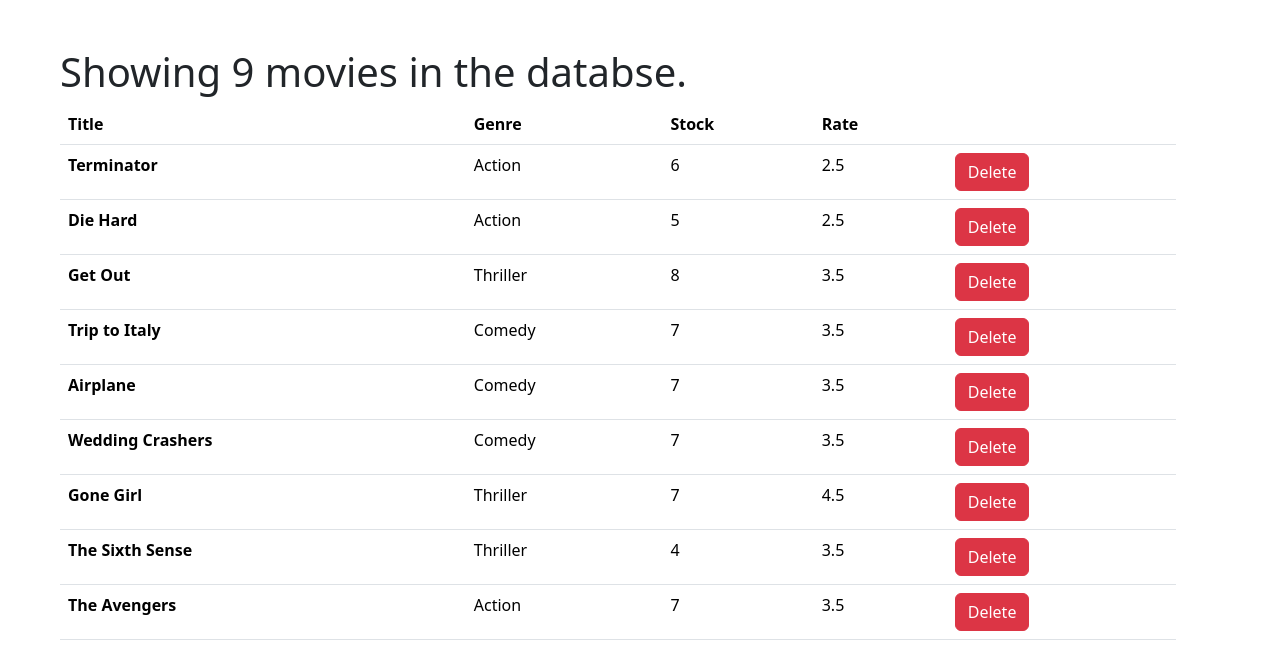
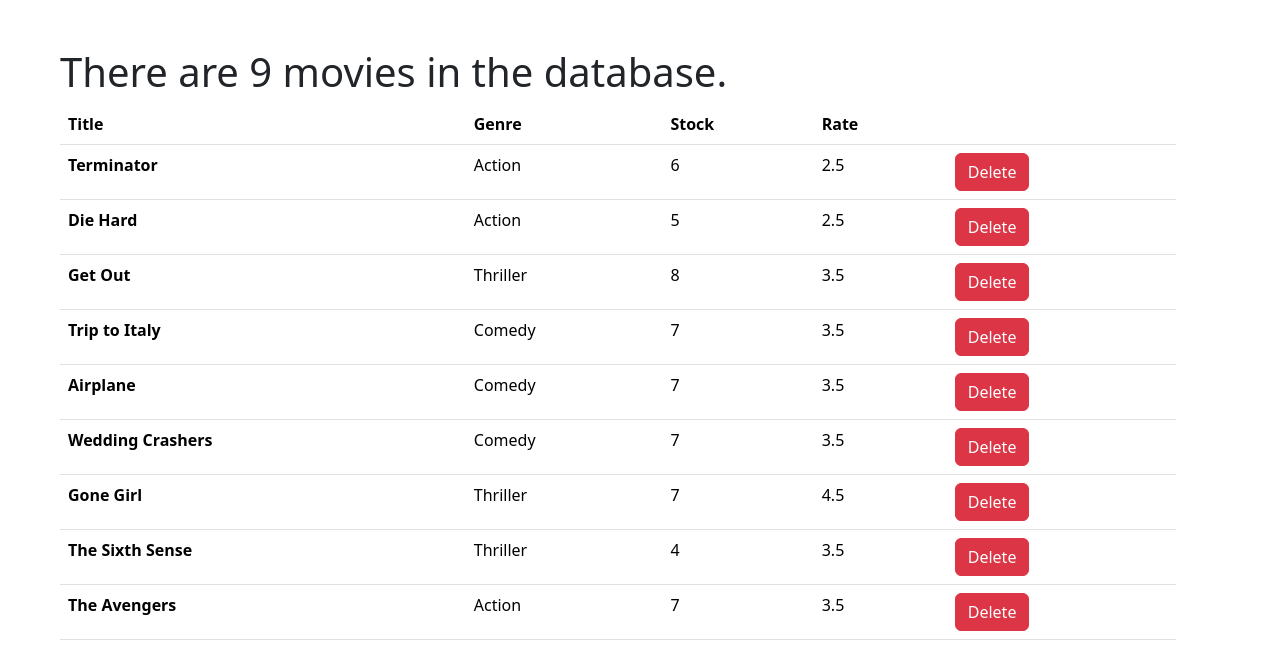
Before and after one commit to aloaam/mastering-react-vidly, a React (Create React App) app: page / in a window 1280 px wide. Shown: the top 670 px of the page. Built offline with nearby package versions, Linux system fonts and the light colour scheme.

Commit message:
Add conditional rendering to vid component

```diff
--- a/src/App.js
+++ b/src/App.js
@@ -9,11 +9,13 @@
     setMovies(movies.filter((movie) => movie._id != id));
   };
 
-  return (
-    <div>
-      <main className="container m-5">
-        <h1>Showing {movies.length} movies in the databse.</h1>
+  const renderTable = () => {
+    if (movies.length === 0)
+      return <h1>There are no movies in the database!</h1>;
 
+    return (
+      <div>
+        <h1>There are {movies.length} movies in the database.</h1>
         <table className="table">
           <thead>
             <tr>
@@ -46,7 +48,13 @@
             })}
           </tbody>
         </table>
-      </main>
+      </div>
+    );
+  };
+
+  return (
+    <div>
+      <main className="container m-5">{renderTable()}</main>
     </div>
   );
 }
```
